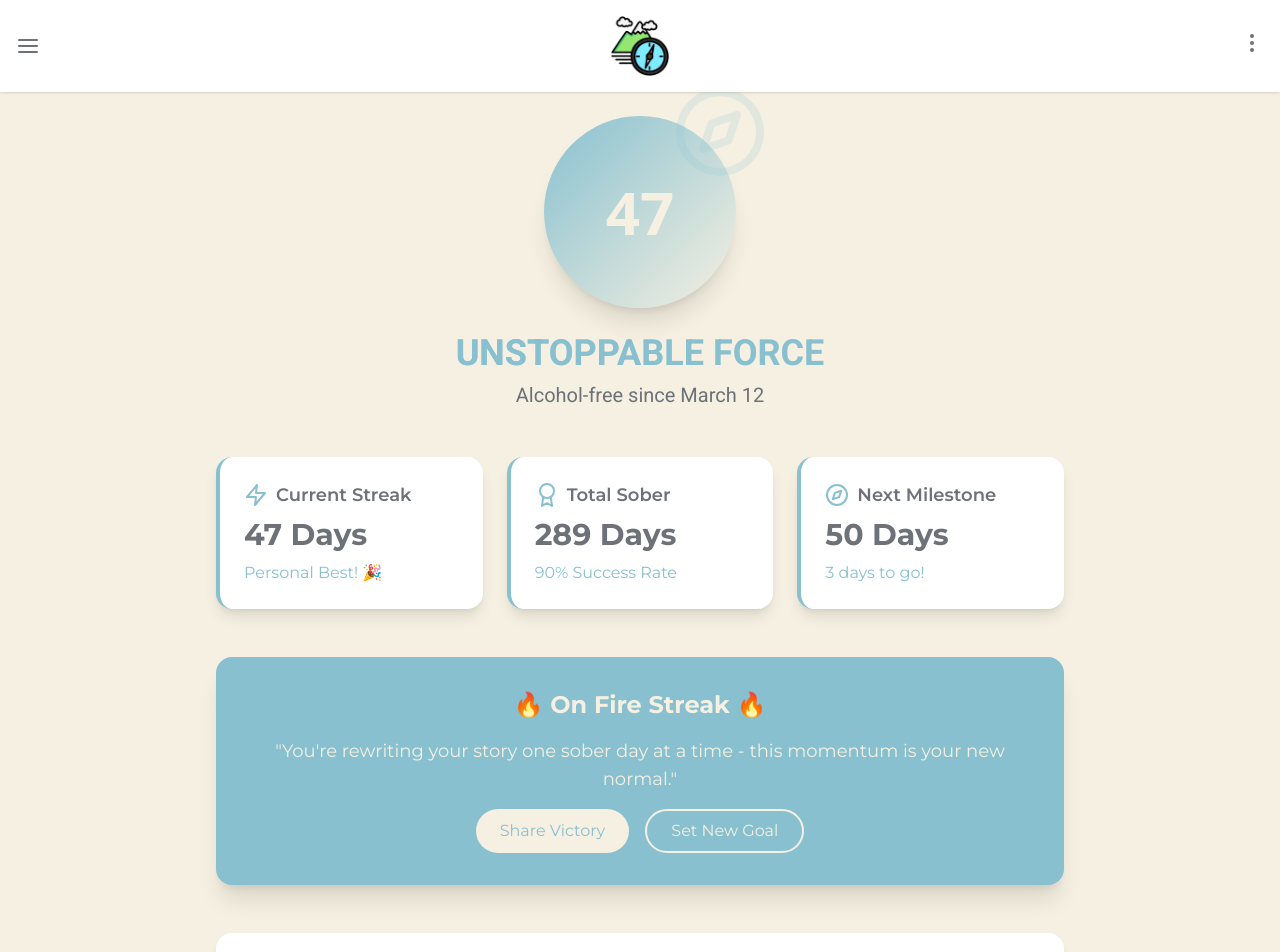
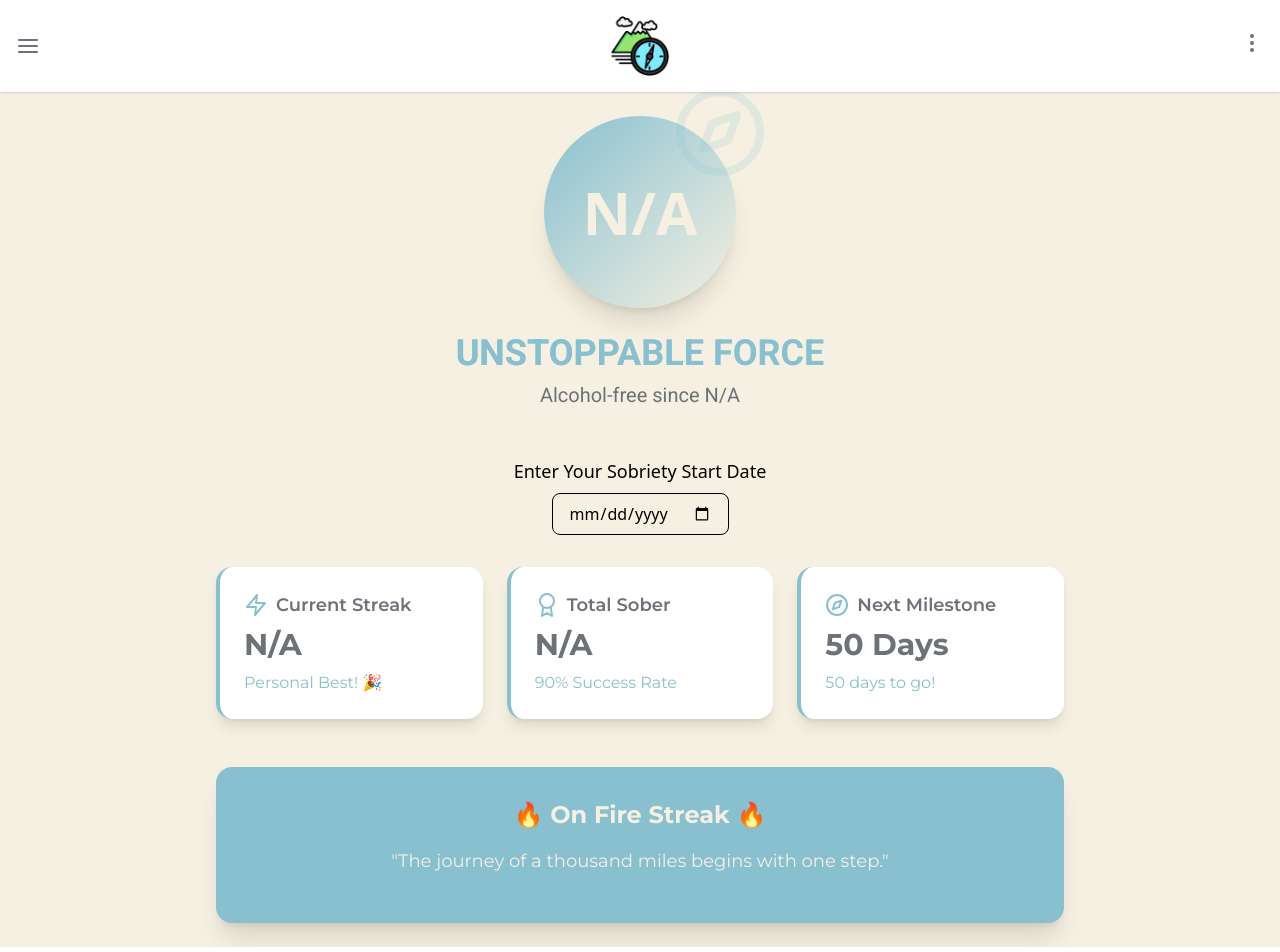
Before and after one commit to rashad3412/sobercompass, a React (Vite) app: page /currentstreak in a window 1280 px wide. Shown: the top 952 px of the page. Built offline with nearby package versions, Linux system fonts and the light colour scheme.

Commit message:
refactor and created new motivation.jsx

```diff
--- a/src/components/CurrentStreak.jsx
+++ b/src/components/CurrentStreak.jsx
@@ -1,9 +1,33 @@
 import React from "react";
 import Header from "./Header";
 import { FiZap, FiAward, FiCompass } from "react-icons/fi";
+import { useState } from "react";
+import StatCard from "./StatCard";
+import Motivation from "./Motivation";
 
 const CurrentStreak = () => {
-  const streakDays = 47; // Example streak
+  const [startDate, setStartDate] = useState(""); // For storing the inputted date
+  const [streakDays, setStreakDays] = useState(null); // For storing calculated streak days
+  const [nextMilestone, setNextMilestone] = useState(50); // Default next milestone in days
+  const [successRate] = useState("90%"); // Hardcoded success rate for now
+
+  // Handle the input change and update streak calculation
+  const handleDateChange = (event) => {
+    const inputDate = event.target.value;
+    setStartDate(inputDate);
+
+    // Calculate streak days if input is valid
+    if (inputDate) {
+      const start = new Date(inputDate);
+      const currentDate = new Date();
+      const days = Math.floor((currentDate - start) / (1000 * 60 * 60 * 24));
+      setStreakDays(days);
+
+      // Dynamically calculate the next milestone based on streakDays
+      const milestone = Math.ceil(days / 50) * 50; // Example: milestones every 50 days
+      setNextMilestone(milestone + 50); // Set the next milestone
+    }
+  };
 
   return (
     <div className="min-h-screen bg-cream">
@@ -16,7 +40,7 @@ const CurrentStreak = () => {
             <FiCompass className="absolute -top-8 -right-8 text-teal/20 w-24 h-24" />
             <div className="bg-gradient-to-br from-teal to-teal-dark w-48 h-48 rounded-full flex items-center justify-center mx-auto shadow-xl mb-6">
               <span className="text-cream text-6xl font-bold">
-                {streakDays}
+                {streakDays !== null ? streakDays : "N/A"}
               </span>
             </div>
           </div>
@@ -26,79 +50,52 @@ const CurrentStreak = () => {
             </span>
           </h1>
           <p className="text-xl text-gray font-roboto">
-            Alcohol-free since March 12
+            Alcohol-free since{" "}
+            {startDate ? new Date(startDate).toDateString() : "N/A"}
           </p>
+        </div>
+
+        {/* Date Input */}
+        <div className="text-center mb-8">
+          <label
+            htmlFor="sobrietyStart"
+            className="block text-lg font-medium text-gray-700 mb-2"
+          >
+            Enter Your Sobriety Start Date
+          </label>
+          <input
+            id="sobrietyStart"
+            type="date"
+            value={startDate}
+            onChange={handleDateChange}
+            className="py-2 px-4 border border-gray-300 rounded-lg text-gray-700"
+          />
         </div>
 
         {/* Stats Grid */}
         <div className="grid grid-cols-1 md:grid-cols-3 gap-6 mb-12">
-          <div className="bg-white p-6 rounded-2xl shadow-lg border-l-4 border-teal font-montserrat">
-            <div className="flex items-center mb-2">
-              <FiZap className="text-teal mr-2 w-6 h-6" />
-              <h3 className="text-lg font-semibold text-gray">
-                Current Streak
-              </h3>
-            </div>
-            <p className="text-3xl font-bold text-gray">{streakDays} Days</p>
-            <p className="text-teal mt-2 ">Personal Best! 🎉</p>
-          </div>
-
-          <div className="bg-white p-6 rounded-2xl shadow-lg border-l-4 border-teal font-montserrat">
-            <div className="flex items-center mb-2">
-              <FiAward className="text-teal mr-2 w-6 h-6" />
-              <h3 className="text-lg font-semibold text-gray">Total Sober</h3>
-            </div>
-            <p className="text-3xl font-bold text-gray">289 Days</p>
-            <p className="text-teal mt-2">90% Success Rate</p>
-          </div>
-
-          <div className="bg-white p-6 rounded-2xl shadow-lg border-l-4 border-teal font-montserrat">
-            <div className="flex items-center mb-2 ">
-              <FiCompass className="text-teal mr-2 w-6 h-6" />
-              <h3 className="text-lg font-semibold text-gray">
-                Next Milestone
-              </h3>
-            </div>
-            <p className="text-3xl font-bold text-gray ">50 Days</p>
-            <p className="text-teal mt-2">3 days to go!</p>
-          </div>
+          <StatCard
+            icon={<FiZap className="text-teal mr-2 w-6 h-6" />}
+            title="Current Streak"
+            value={streakDays !== null ? `${streakDays} Days` : "N/A"}
+            subText="Personal Best! 🎉"
+          />
+          <StatCard
+            icon={<FiAward className="text-teal mr-2 w-6 h-6" />}
+            title="Total Sober"
+            value={streakDays !== null ? `${streakDays} Days` : "N/A"}
+            subText={`${successRate} Success Rate`}
+          />
+          <StatCard
+            icon={<FiCompass className="text-teal mr-2 w-6 h-6" />}
+            title="Next Milestone"
+            value={nextMilestone ? `${nextMilestone} Days` : "N/A"}
+            subText={`${nextMilestone - streakDays} days to go!`}
+          />
         </div>
 
         {/* Motivation Section */}
-        <div className="bg-teal text-cream rounded-2xl p-8 shadow-xl transform hover:scale-[1.01] transition-transform font-montserrat">
-          <div className="text-center">
-            <h2 className="text-2xl font-bold mb-4">🔥 On Fire Streak 🔥</h2>
-            <p className="text-lg mb-4">
-              "You're rewriting your story one sober day at a time - this
-              momentum is your new normal."
-            </p>
-            <div className="flex justify-center space-x-4">
-              <button className="bg-cream text-teal px-6 py-2 rounded-full hover:bg-cream/90 transition">
-                Share Victory
-              </button>
-              <button className="border-2 border-cream px-6 py-2 rounded-full hover:bg-cream/10 transition">
-                Set New Goal
-              </button>
-            </div>
-          </div>
-        </div>
-
-        {/* Progress Calendar */}
-        <div className="mt-12 bg-white rounded-2xl p-6 shadow-lg">
-          <h3 className="text-xl font-semibold text-gray mb-4">
-            Weekly Tracker
-          </h3>
-          <div className="grid grid-cols-7 gap-2">
-            {[...Array(7)].map((_, i) => (
-              <div
-                key={i}
-                className="h-12 bg-teal/10 rounded-lg flex items-center justify-center"
-              >
-                <span className="text-teal font-medium">✓</span>
-              </div>
-            ))}
-          </div>
-        </div>
+        <Motivation />
       </main>
     </div>
   );
--- /dev/null
+++ b/src/components/Motivation.jsx
@@ -0,0 +1,38 @@
+import React, { useState, useEffect } from "react";
+
+const Motivation = () => {
+  const quotes = [
+    "The best way out is always through.",
+    "Success is the sum of small efforts, repeated day in and day out.",
+    "Keep going. Everything you need will come to you at the perfect time.",
+    "The only way to do great work is to love what you do.",
+    "The journey of a thousand miles begins with one step.",
+    "Believe you can and you're halfway there.",
+    "It always seems impossible until it's done.",
+    "Your potential is endless.",
+    "Hardships often prepare ordinary people for an extraordinary destiny.",
+    "Don't watch the clock; do what it does. Keep going.",
+  ];
+
+  const [quote, setQuote] = useState("");
+
+  useEffect(() => {
+    // Select a random quote from the array when the component mounts
+    const randomQuote = quotes[Math.floor(Math.random() * quotes.length)];
+    setQuote(randomQuote);
+  }, []); // Empty array ensures it runs once when the component mounts
+
+  return (
+    <div>
+      {/* Motivation Section */}
+      <div className="bg-teal text-cream rounded-2xl p-8 shadow-xl transform hover:scale-[1.01] transition-transform font-montserrat">
+        <div className="text-center">
+          <h2 className="text-2xl font-bold mb-4">🔥 On Fire Streak 🔥</h2>
+          <p className="text-lg mb-4">"{quote}"</p>
+        </div>
+      </div>
+    </div>
+  );
+};
+
+export default Motivation;
--- /dev/null
+++ b/src/components/StatCard.jsx
@@ -0,0 +1,16 @@
+import React from "react";
+
+const StatCard = ({ icon, title, value, subText }) => {
+  return (
+    <div className="bg-white p-6 rounded-2xl shadow-lg border-l-4 border-teal font-montserrat">
+      <div className="flex items-center mb-2">
+        {icon}
+        <h3 className="text-lg font-semibold text-gray">{title}</h3>
+      </div>
+      <p className="text-3xl font-bold text-gray">{value}</p>
+      <p className="text-teal mt-2">{subText}</p>
+    </div>
+  );
+};
+
+export default StatCard;
```
